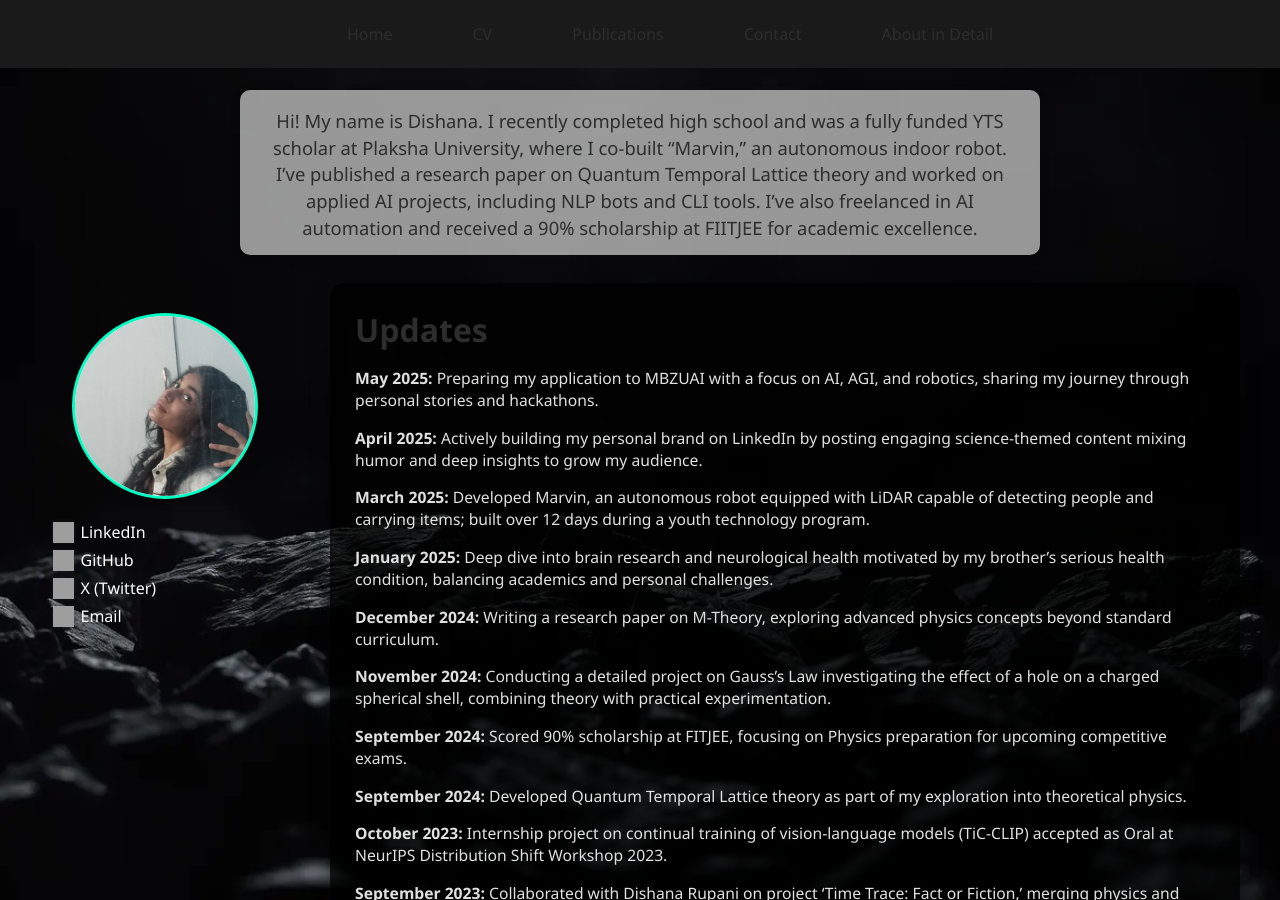
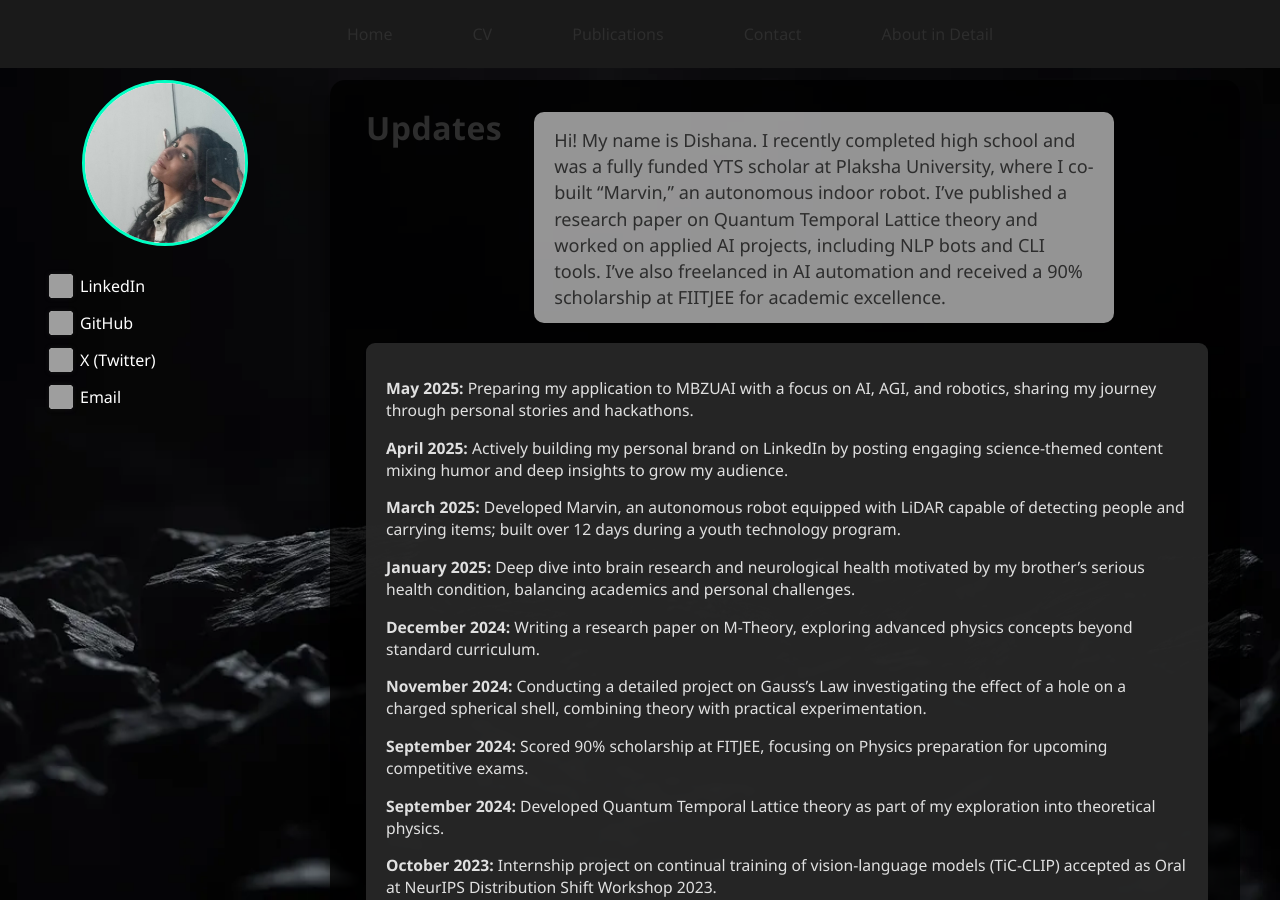
Before and after one commit to dishana11/dishana11.github.io, a Jekyll site: the page built from index.md, in a window 1280 px wide and 900 px high. Built offline with Jekyll 4.4.1, drawn with Linux system fonts in a browser that asks for light colours; some of the changed lines change nothing that is shown; some of the changed text lies outside the part shown; grey boxes are pictures that could not be loaded.

Commit message:
Update index.md

```diff
--- a/index.md
+++ b/index.md
@@ -4,28 +4,15 @@
 ---
 
 <style>
-  body {
+  html, body {
     margin: 0;
     padding: 0;
+    height: 100%;
     font-family: 'Segoe UI', Tahoma, Geneva, Verdana, sans-serif;
     background: url('assets/my-background.jpg') no-repeat center center fixed;
     background-size: cover;
     color: #fff;
-  }
-
-  .intro-text {
-    font-size: 1.15em;
-    color: #2d2d2d;
-    margin: 90px auto 28px auto;
-    text-align: center;
-    font-weight: 500;
-    background: rgba(255,255,255,0.58);
-    border-radius: 10px;
-    max-width: 760px;
-    box-shadow: 0 4px 12px rgba(0,0,0,0.11);
-    padding: 18px 20px 14px 20px;
-    line-height: 1.45;
-    display: block;
+    overflow: hidden;
   }
 
   .navbar {
@@ -63,9 +50,13 @@
 
   .main-container {
     display: flex;
-    align-items: flex-start;
-    padding: 0 40px 40px 40px;
+    align-items: stretch;
+    padding: 0 40px 0 40px;
     gap: 40px;
+    box-sizing: border-box;
+    height: calc(100vh - 80px);
+    margin-top: 80px;
+    overflow: hidden;
   }
 
   .sidebar {
@@ -74,16 +65,22 @@
     display: flex;
     flex-direction: column;
     align-items: center;
-    margin-top: 30px;
-    position: sticky;
-    top: 110px;
-    height: fit-content;
+    position: fixed;
+    top: 80px;
+    left: 40px;
     z-index: 20;
+    height: calc(100vh - 80px);
+    justify-content: flex-start;
+    background: transparent;
+    pointer-events: auto;
+  }
+  .main-container {
+    margin-left: 290px;
   }
 
   .avatar-wrapper {
-    width: 180px;
-    height: 180px;
+    width: 160px;
+    height: 160px;
     border-radius: 50%;
     overflow: hidden;
     margin: 0 auto 14px auto;
@@ -98,13 +95,13 @@
   }
 
   .social-links {
-    margin-top: 8px;
+    margin-top: 14px;
     display: flex;
     flex-direction: column;
-    gap: 6px;
+    gap: 13px;
     align-items: flex-start;
     width: 100%;
-    padding-left: 25px;
+    padding-left: 18px;
   }
 
   .social-link {
@@ -123,44 +120,107 @@
   }
 
   .social-link img {
-    width: 21px;
-    height: 21px;
-    display: inline;
+    width: 24px;
+    height: 24px;
+    display: inline-block;
     vertical-align: middle;
     filter: drop-shadow(0 0 2px #2229);
+    background: white;
+    border-radius: 4px;
   }
 
   .content-box {
     flex: 1;
     background-color: rgba(0, 0, 0, 0.8);
     border-radius: 15px;
-    padding: 25px;
+    padding: 0 0 25px 0;
     box-shadow: 0 8px 20px rgba(0, 0, 0, 0.4);
-    max-height: 80vh;
-    overflow-y: auto;
-    transition: max-height 0.2s, overflow 0.2s;
+    height: 100%;
+    max-height: 100%;
+    overflow: hidden;
+    display: flex;
+    flex-direction: column;
+    justify-content: flex-start;
+    align-items: stretch;
+    position: relative;
   }
 
-  .content-box.cv-active {
-    max-height: none;
-    overflow: visible;
-    min-height: 80vh;
+  /* Home header row: aligns Updates and intro-text at the top */
+  .home-header-row {
+    display: flex;
+    align-items: flex-start;
+    gap: 32px;
+    margin: 0 0 10px 0;
+    padding-top: 32px;
+    padding-left: 36px;
+    padding-bottom: 0;
+  }
+  .intro-text {
+    font-size: 1.13em;
+    color: #2d2d2d;
+    text-align: left;
+    font-weight: 500;
+    background: rgba(255,255,255,0.58);
+    border-radius: 10px;
+    max-width: 540px;
+    box-shadow: 0 4px 12px rgba(0,0,0,0.11);
+    padding: 15px 20px 13px 20px;
+    line-height: 1.45;
+    display: block;
+    margin: 0;
+    align-self: flex-start;
+  }
+  .content-box h1 {
+    color: #2d2d2d;
+    margin: 0 0 0 0;
+    font-size: 2em;
+    display: block;
+    font-weight: 700;
+    letter-spacing: .5px;
+    padding-bottom: 0;
+    line-height: 1;
+    align-self: flex-start;
+  }
+
+  .updates-scrollbox {
+    font-size: 0.98em;
+    color: #e0e0e0;
+    background: rgba(40,40,40,0.95);
+    border-radius: 9px;
+    box-shadow: 0 2px 8px rgba(0,0,0,0.08);
+    padding: 18px 20px;
+    margin: 20px 32px 0 36px;
+    flex: 1 1 auto;
+    min-height: 0;
+    max-height: calc(100% - 104px);
+    overflow-y: auto;
+  }
+
+  /* CV page: wider and taller box */
+  .cv-box {
+    width: 95%;
+    max-width: 980px;
+    margin: 40px auto 0 auto;
+    background-color: rgba(0, 0, 0, 0.87);
+    border-radius: 15px;
+    padding: 28px 26px 24px 26px;
+    box-shadow: 0 8px 22px rgba(0,0,0,0.40);
     display: flex;
     flex-direction: column;
+    align-items: flex-start;
+    height: 82vh;
+    min-height: 500px;
   }
-
-  .content-box h1 {
-    color: #2d2d2d;
-    margin-top: 0;
-    display: inline;
-    font-size: 2em;
+  .cv-iframe-box {
+    width: 100%;
+    height: 70vh;
+    border: none;
+    margin-top: 18px;
+    border-radius: 8px;
+    background: #181818;
+    box-shadow: 0 2px 10px rgba(0,0,0,0.15);
+    flex: 1 1 auto;
   }
-
-  .updates-content {
-    font-size: 0.98em;
-    color: #e0e0e0;
-  }
-
   .cv-fullscreen-link {
     display: inline-block;
     margin-left: 16px;
@@ -171,17 +231,16 @@
     cursor: pointer;
     background: none;
     border: none;
+    margin-bottom: 8px;
   }
 
-  .cv-iframe-box {
-    width: 100%;
-    height: 80vh;
-    border: none;
-    margin-top: 18px;
-    border-radius: 8px;
-    background: #181818;
-    box-shadow: 0 2px 10px rgba(0,0,0,0.15);
-    flex: 1 1 auto;
+  /* Publication & Contact: push text down */
+  .content-section {
+    padding-top: 60px;
+    padding-left: 50px;
+  }
+  .content-section h1 {
+    margin-top: 0;
   }
 
   .about-detail-container {
@@ -194,13 +253,6 @@
     text-align: center;
   }
 
-  .about-detail-title {
-    font-size: 1.3em;
-    color: #232323;
-    font-weight: 600;
-    margin-bottom: 13px;
-    letter-spacing: 0.5px;
-  }
   .about-detail-intro {
     color: #232323;
     font-size: 1.03em;
@@ -227,6 +279,8 @@
       flex-direction: column;
       padding: 0 10px 30px 10px;
       align-items: center;
+      margin-left: 0;
+      height: auto;
     }
     .sidebar {
       width: 100%;
@@ -234,6 +288,8 @@
       align-items: center;
       position: static;
       top: unset;
+      left: unset;
+      height: auto;
     }
     .avatar-wrapper {
       width: 130px;
@@ -251,6 +307,37 @@
       max-height: 240px;
       padding: 12px 5vw 8px 5vw;
     }
+    .content-box {
+      padding: 0;
+    }
+    .updates-scrollbox {
+      margin: 12px 0 0 0;
+      padding: 12px 2vw;
+      max-height: 340px;
+    }
+    .home-header-row {
+      flex-direction: column;
+      align-items: flex-start;
+      gap: 10px;
+      padding-top: 20px;
+      padding-left: 0;
+    }
+    .intro-text {
+      max-width: 98vw;
+      padding: 13px 4vw 11px 4vw;
+    }
+    .cv-box {
+      width: 99vw;
+      min-width: 0;
+      margin: 14px 0 0 0;
+      padding: 12px 2vw 10px 2vw;
+      height: 77vh;
+      min-height: 320px;
+    }
+    .content-section {
+      padding-top: 30px;
+      padding-left: 0;
+    }
   }
 </style>
 
@@ -262,13 +349,7 @@
   <a onclick="showSection('about-detail')">About in Detail</a>
 </div>
 
-<!-- Intro text only visible on Home page -->
-<div class="intro-text" id="intro-text">
-  Hi! My name is Dishana. I recently completed high school and was a fully funded YTS scholar at Plaksha University, where I co-built “Marvin,” an autonomous indoor robot. I’ve published a research paper on Quantum Temporal Lattice theory and worked on applied AI projects, including NLP bots and CLI tools. I’ve also freelanced in AI automation and received a 90% scholarship at FIITJEE for academic excellence.
-</div>
-
 <div class="about-detail-container" id="about-detail-container" style="display:none;">
-  <div class="about-detail-title">About in Detail</div>
   <div class="about-detail-intro">This section contains life updates in detail:</div>
   <div class="about-detail-scrollbox">
     <strong>2016:</strong> Received a token of recognition for raising funds for visually and hearing-impaired individuals during a city-wide charity campaign.<br><br>
@@ -294,29 +375,33 @@
 <div class="main-container">
   <div class="sidebar">
     <div class="avatar-wrapper">
-      <img src="assets/images/avatar.jpg" alt="Your Profile Picture">
+      <img src="assets/avatar.jpg" alt="Your Profile Picture">
     </div>
     <div class="social-links">
       <a class="social-link" href="https://www.linkedin.com/in/dishanarupani/" target="_blank">
-        <img src="assets/images/linkedin.svg" alt="LinkedIn logo">LinkedIn
+        <img src="assets/linkedin.svg" alt="LinkedIn logo" onerror="this.onerror=null;this.src='https://cdn.jsdelivr.net/npm/simple-icons@v9/icons/linkedin.svg';">LinkedIn
       </a>
       <a class="social-link" href="https://github.com/meowww11" target="_blank">
-        <img src="assets/images/github.svg" alt="GitHub logo">GitHub
+        <img src="assets/github.svg" alt="GitHub logo" onerror="this.onerror=null;this.src='https://cdn.jsdelivr.net/npm/simple-icons@v9/icons/github.svg';">GitHub
       </a>
       <a class="social-link" href="https://x.com/dishanaa11" target="_blank">
-        <img src="assets/images/x-twitter.svg" alt="X logo">X (Twitter)
+        <img src="assets/x-twitter.svg" alt="X logo" onerror="this.onerror=null;this.src='https://cdn.jsdelivr.net/npm/simple-icons@v9/icons/x.svg';">X (Twitter)
       </a>
       <a class="social-link" href="mailto:and@gmail.com">
-        <img src="assets/images/email.svg" alt="Email logo">Email
+        <img src="assets/email.svg" alt="Email logo" onerror="this.onerror=null;this.src='https://cdn.jsdelivr.net/npm/simple-icons@v9/icons/maildotru.svg';">Email
       </a>
     </div>
   </div>
 
   <div class="content-box" id="content-area">
-    <!-- Default Home Content -->
     <div id="home">
-      <h1>Updates</h1>
-      <div class="updates-content">
+      <div class="home-header-row">
+        <h1>Updates</h1>
+        <div class="intro-text" id="intro-text">
+          Hi! My name is Dishana. I recently completed high school and was a fully funded YTS scholar at Plaksha University, where I co-built “Marvin,” an autonomous indoor robot. I’ve published a research paper on Quantum Temporal Lattice theory and worked on applied AI projects, including NLP bots and CLI tools. I’ve also freelanced in AI automation and received a 90% scholarship at FIITJEE for academic excellence.
+        </div>
+      </div>
+      <div class="updates-scrollbox">
         <p><strong>May 2025:</strong> Preparing my application to MBZUAI with a focus on AI, AGI, and robotics, sharing my journey through personal stories and hackathons.</p>
         <p><strong>April 2025:</strong> Actively building my personal brand on LinkedIn by posting engaging science-themed content mixing humor and deep insights to grow my audience.</p>
         <p><strong>March 2025:</strong> Developed Marvin, an autonomous robot equipped with LiDAR capable of detecting people and carrying items; built over 12 days during a youth technology program.</p>
@@ -334,21 +419,27 @@
     </div>
 
     <div id="cv" style="display: none;">
-      <h1>My CV</h1>
-      <a class="cv-fullscreen-link" href="assets/Dishana cv (3).pdf" target="_blank" rel="noopener">
-        Click to open in fullscreen
-      </a>
-      <iframe class="cv-iframe-box" src="assets/Dishana cv (3).pdf"></iframe>
+      <div class="cv-box">
+        <h1>My CV</h1>
+        <a class="cv-fullscreen-link" href="assets/Dishana cv (3).pdf" target="_blank" rel="noopener">
+          Click to open in fullscreen
+        </a>
+        <iframe class="cv-iframe-box" src="assets/Dishana cv (3).pdf"></iframe>
+      </div>
     </div>
 
     <div id="publications" style="display: none;">
-      <h1>Publications</h1>
-      <p>I have published a research paper on Quantum Temporal Lattice (QTL).</p>
+      <div class="content-section">
+        <h1>Publications</h1>
+        <p>I have published a research paper on Quantum Temporal Lattice (QTL).</p>
+      </div>
     </div>
 
     <div id="contact" style="display: none;">
-      <h1>Contact</h1>
-      <p>Email me at <a href="mailto:and@gmail.com">and@gmail.com</a></p>
+      <div class="content-section">
+        <h1>Contact</h1>
+        <p>Email me at <a href="mailto:and@gmail.com">and@gmail.com</a></p>
+      </div>
     </div>
   </div>
 </div>
@@ -363,16 +454,8 @@
     // Hide about-detail by default
     document.getElementById('about-detail-container').style.display = 'none';
     document.getElementById('content-area').classList.remove('cv-active');
-    // Show or hide intro-text based on section
-    if(section === 'home'){
-      document.getElementById('intro-text').style.display = 'block';
-    } else {
-      document.getElementById('intro-text').style.display = 'none';
-    }
-
     if (section === 'about-detail') {
       document.getElementById('about-detail-container').style.display = 'block';
-      document.getElementById('intro-text').style.display = 'none';
     }
     if (section === 'cv') {
       document.getElementById('content-area').classList.add('cv-active');
@@ -381,9 +464,7 @@
       document.getElementById('about-detail-container').style.display = 'none';
     }
   }
-  // On page load, only show intro text if home is visible
   document.addEventListener('DOMContentLoaded', function(){
-    // By default, only home is visible, so intro-text is shown
-    document.getElementById('intro-text').style.display = 'block';
+    // No extra code needed
   });
 </script>
```
